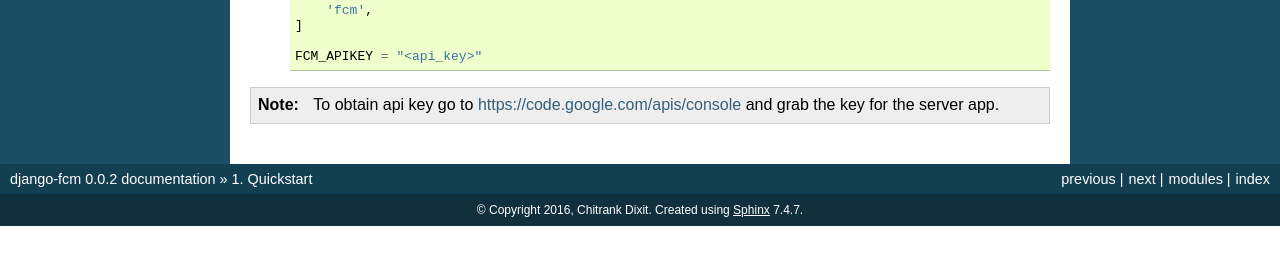
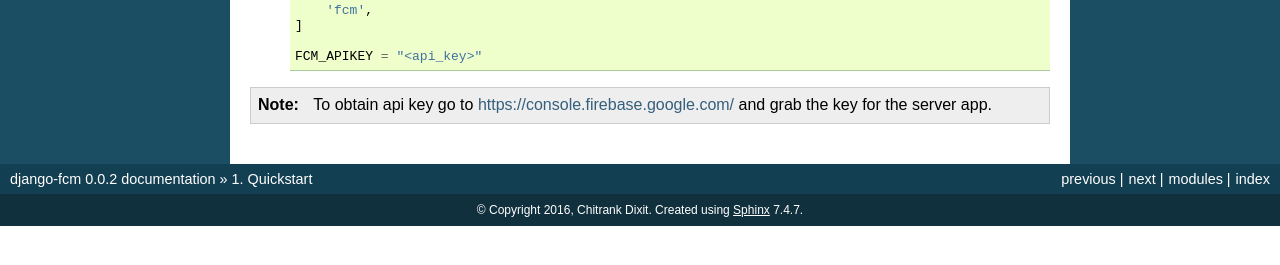
Before and after one commit to Chitrank-Dixit/django-fcm, a Sphinx documentation site: the page built from docs/quickstart.rst, in a window 1280 px wide. Shown: the part 578-843 px from the top of the page. Built offline with Sphinx 7.4.7, drawn with Linux system fonts in a browser that asks for light colours; some of the changed lines change nothing that is shown.

Commit message:
Update quickstart.rst

```diff
--- a/docs/quickstart.rst
+++ b/docs/quickstart.rst
@@ -39,4 +39,4 @@ Quickstart
 
       FCM_APIKEY = "<api_key>"
 
-.. note:: To obtain api key go to https://code.google.com/apis/console and grab the key for the server app.
+.. note:: To obtain api key go to https://console.firebase.google.com/ and grab the key for the server app.
```
